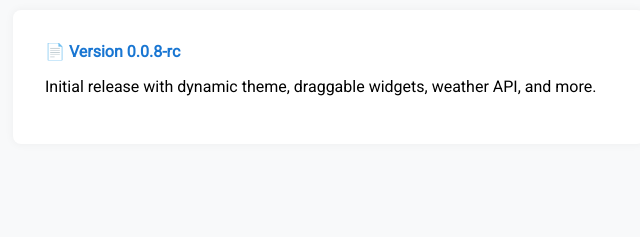
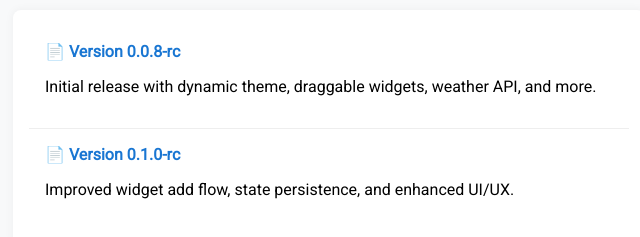
Before and after one commit to audixdev/MaterialLab, a plain HTML site: page doc/index.html in a window 1280 px wide. Shown: the part 113-350 px from the top of the page, without its empty margins (311-951 px from the left). Drawn offline with Linux system fonts and the light colour scheme.

Commit message:
Update version display in header and add new version entry in documentation

```diff
--- a/doc/index.html
+++ b/doc/index.html
@@ -48,6 +48,10 @@
       <a class="version-link" href="0.0.8/index.html">📄 Version 0.0.8-rc</a>
       <p>Initial release with dynamic theme, draggable widgets, weather API, and more.</p>
     </div>
+
+    <div class="version-item">
+      <a class="version-link" href="0.1.0/index.html">📄 Version 0.1.0-rc</a>
+      <p>Improved widget add flow, state persistence, and enhanced UI/UX.</p>
     <!-- Future versions can be added here -->
   </div>
 </body>
```
Also changed, not shown: index.html (+1 -1 lines).
